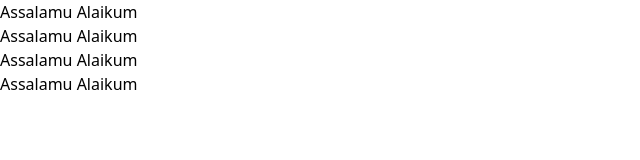
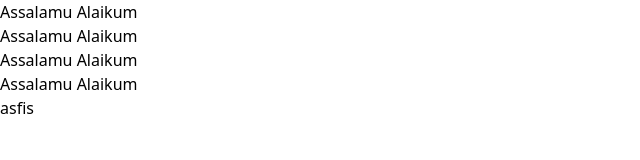
Before and after one commit to muhammadshihab/tailwind-01, a website built with Vite: page index.html in a window 1280 px wide. Shown: the full height of the page, 0-640 px from the left. Built offline with nearby package versions, Linux system fonts and the light colour scheme.

Commit message:
modify file

```diff
--- a/index.html
+++ b/index.html
@@ -12,5 +12,6 @@
     <h2 class="font-serif">Assalamu Alaikum</h2>
     <h3 class="font-mono">Assalamu Alaikum</h3>
     <h4>Assalamu Alaikum</h4>
+    <h5>asfis</h5>
 </body>
 </html>
```
